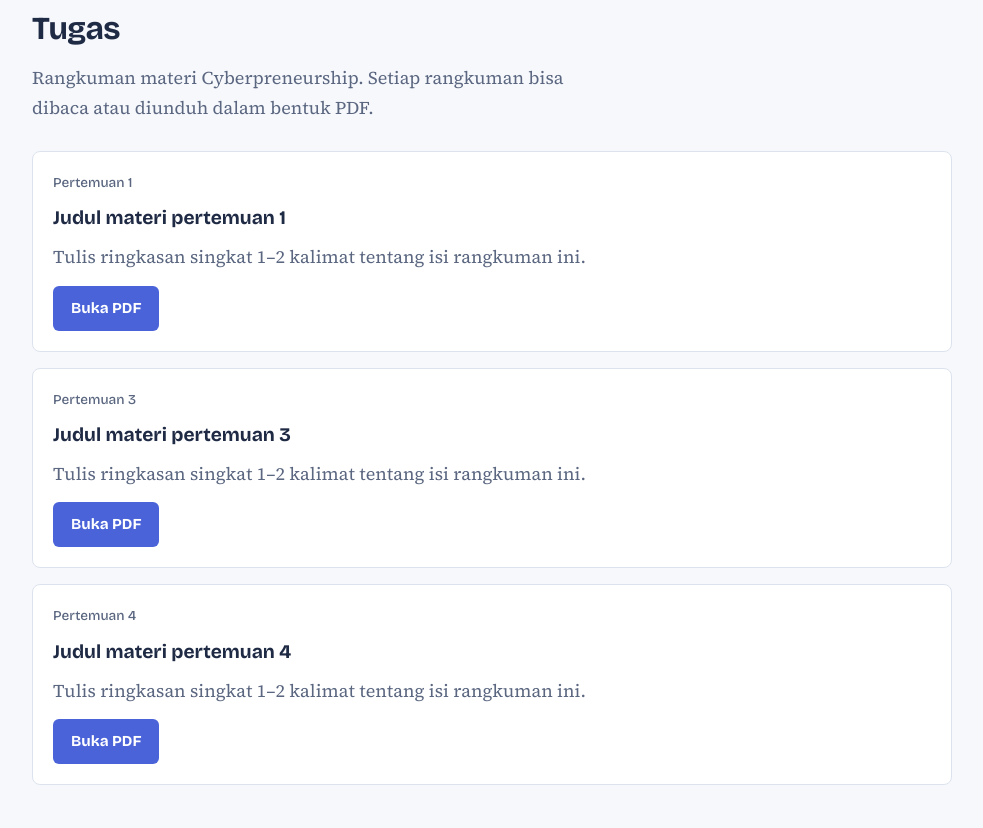
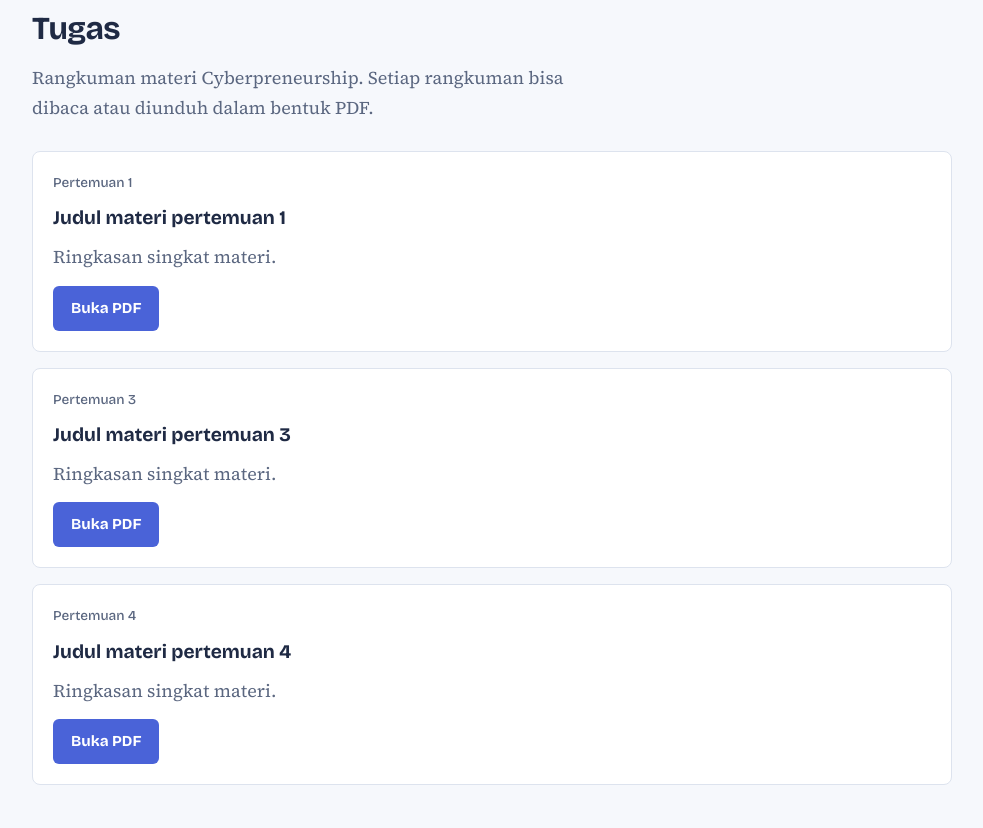
Before and after one commit to rahmatyud/tugas-uts-cyberpreneurship, a plain HTML site: page index.html in a window 1280 px wide. Shown: the part 732-1560 px from the top of the page, without its empty margins (148-1131 px from the left). Drawn offline with nearby package versions, Linux system fonts and the light colour scheme.

Commit message:
Update index.html

```diff
--- a/index.html
+++ b/index.html
@@ -88,26 +88,26 @@ footer{max-width:960px;margin:72px auto 0;padding:24px 20px 40px;border-top:1px
   <section id="tugas">
     <h2>Tugas</h2>
     <p class="sub">Rangkuman materi Cyberpreneurship. Setiap rangkuman bisa dibaca atau diunduh dalam bentuk PDF.</p>
-    <div class="list">
-      <article class="item">
-        <span class="tag">Pertemuan 1</span>
-        <h3>Judul materi pertemuan 1</h3>
-        <p>Tulis ringkasan singkat 1–2 kalimat tentang isi rangkuman ini.</p>
-        <a class="btn" href="pdf/tugas-1.pdf" target="_blank" rel="noopener">Buka PDF</a>
-      </article>
-      <article class="item">
-        <span class="tag">Pertemuan 3</span>
-        <h3>Judul materi pertemuan 3</h3>
-        <p>Tulis ringkasan singkat 1–2 kalimat tentang isi rangkuman ini.</p>
-        <a class="btn" href="pdf/tugas-3.pdf" target="_blank" rel="noopener">Buka PDF</a>
-      </article>
-      <article class="item">
-        <span class="tag">Pertemuan 4</span>
-        <h3>Judul materi pertemuan 4</h3>
-        <p>Tulis ringkasan singkat 1–2 kalimat tentang isi rangkuman ini.</p>
-        <a class="btn" href="pdf/tugas-4.pdf" target="_blank" rel="noopener">Buka PDF</a>
-      </article>
-    </div>
+    <div class="list" id="daftar-tugas"></div>
+
+    <script>
+      // ===== ISI TUGAS DI SINI =====
+      // Satu baris = satu pertemuan: [nomor, "judul", "ringkasan"]
+      // Nama file PDF mengikuti nomor: pdf/tugas-1.pdf, pdf/tugas-3.pdf, dst.
+      const daftarTugas = [
+        [1, "Judul materi pertemuan 1", "Ringkasan singkat materi."],
+        [3, "Judul materi pertemuan 3", "Ringkasan singkat materi."],
+        [4, "Judul materi pertemuan 4", "Ringkasan singkat materi."],
+      ];
+      // ===== BAGIAN BAWAH TIDAK PERLU DIUBAH =====
+      document.getElementById("daftar-tugas").innerHTML = daftarTugas.map(([no, judul, ringkasan]) => `
+        <article class="item">
+          <span class="tag">Pertemuan ${no}</span>
+          <h3>${judul}</h3>
+          <p>${ringkasan}</p>
+          <a class="btn" href="pdf/tugas-${no}.pdf" target="_blank" rel="noopener">Buka PDF</a>
+        </article>`).join("");
+    </script>
   </section>
 
   <section id="produk">
```
